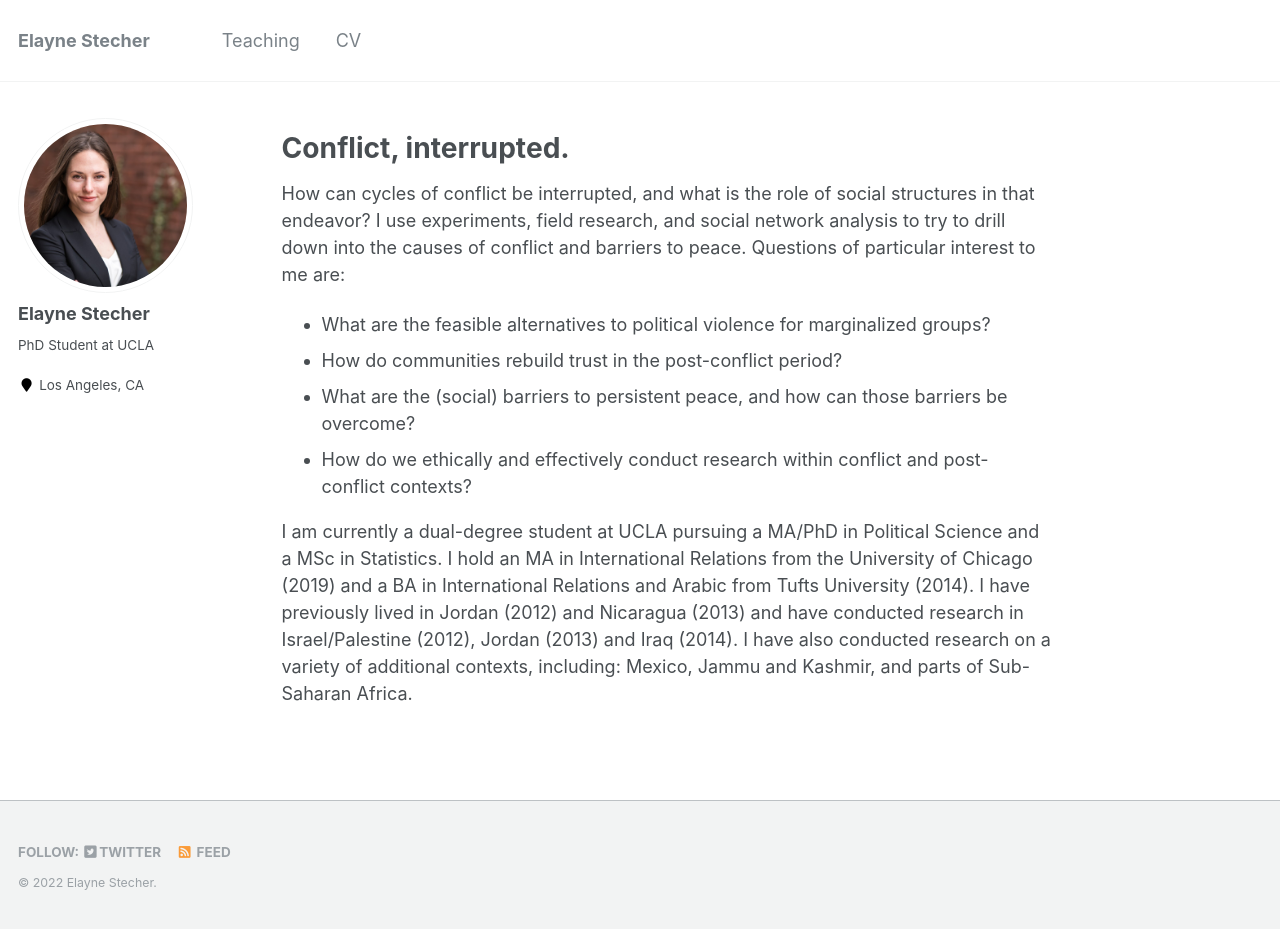
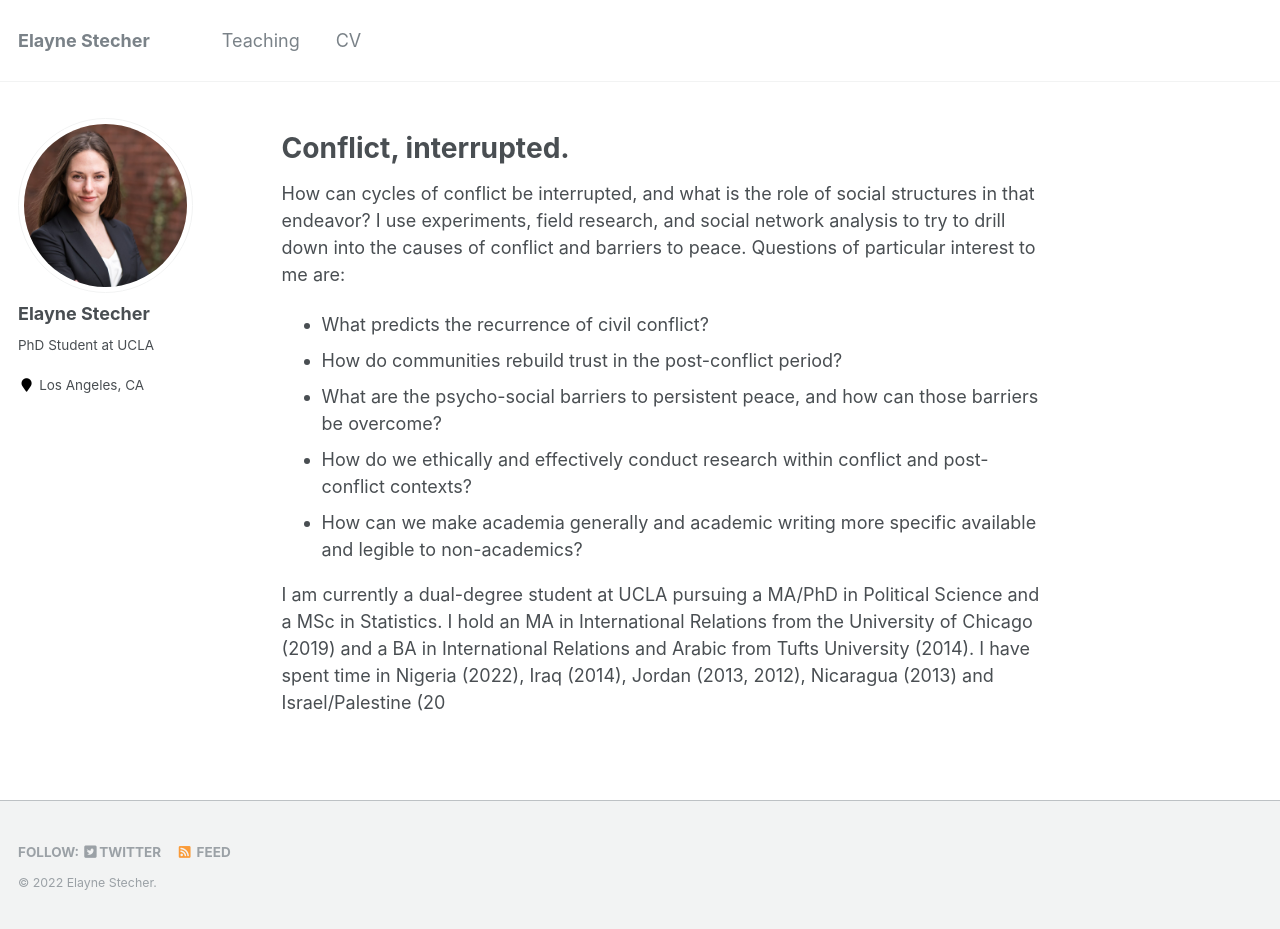
Before and after one commit to estech01/estech01.github.io, a Jekyll site: the page built from _pages/about.md, in a window 1280 px wide and 929 px high. Built offline with Jekyll 4.4.1, drawn with Linux system fonts in a browser that asks for light colours.

Commit message:
Update about.md

```diff
--- a/_pages/about.md
+++ b/_pages/about.md
@@ -12,9 +12,10 @@ redirect_from:
 
 How can cycles of conflict be interrupted, and what is the role of social structures in that endeavor? I use experiments, field research, and social network analysis to try to drill down into the causes of conflict and barriers to peace. Questions of particular interest to me are:
 
-- What are the feasible alternatives to political violence for marginalized groups?
+- What predicts the recurrence of civil conflict?
 - How do communities rebuild trust in the post-conflict period?
-- What are the (social) barriers to persistent peace, and how can those barriers be overcome?
+- What are the psycho-social barriers to persistent peace, and how can those barriers be overcome?
 - How do we ethically and effectively conduct research within conflict and post-conflict contexts?
+- How can we make academia generally and academic writing more specific available and legible to non-academics?
 
-I am currently a dual-degree student at UCLA pursuing a MA/PhD in Political Science and a MSc in Statistics. I hold an MA in International Relations from the University of Chicago (2019) and a BA in International Relations and Arabic from Tufts University (2014). I have previously lived in Jordan (2012) and Nicaragua (2013) and have conducted research in Israel/Palestine (2012), Jordan (2013) and Iraq (2014). I have also conducted research on a variety of additional contexts, including: Mexico, Jammu and Kashmir, and parts of Sub-Saharan Africa.
+I am currently a dual-degree student at UCLA pursuing a MA/PhD in Political Science and a MSc in Statistics. I hold an MA in International Relations from the University of Chicago (2019) and a BA in International Relations and Arabic from Tufts University (2014). I have spent time in Nigeria (2022), Iraq (2014), Jordan (2013, 2012), Nicaragua (2013) and Israel/Palestine (20
```
